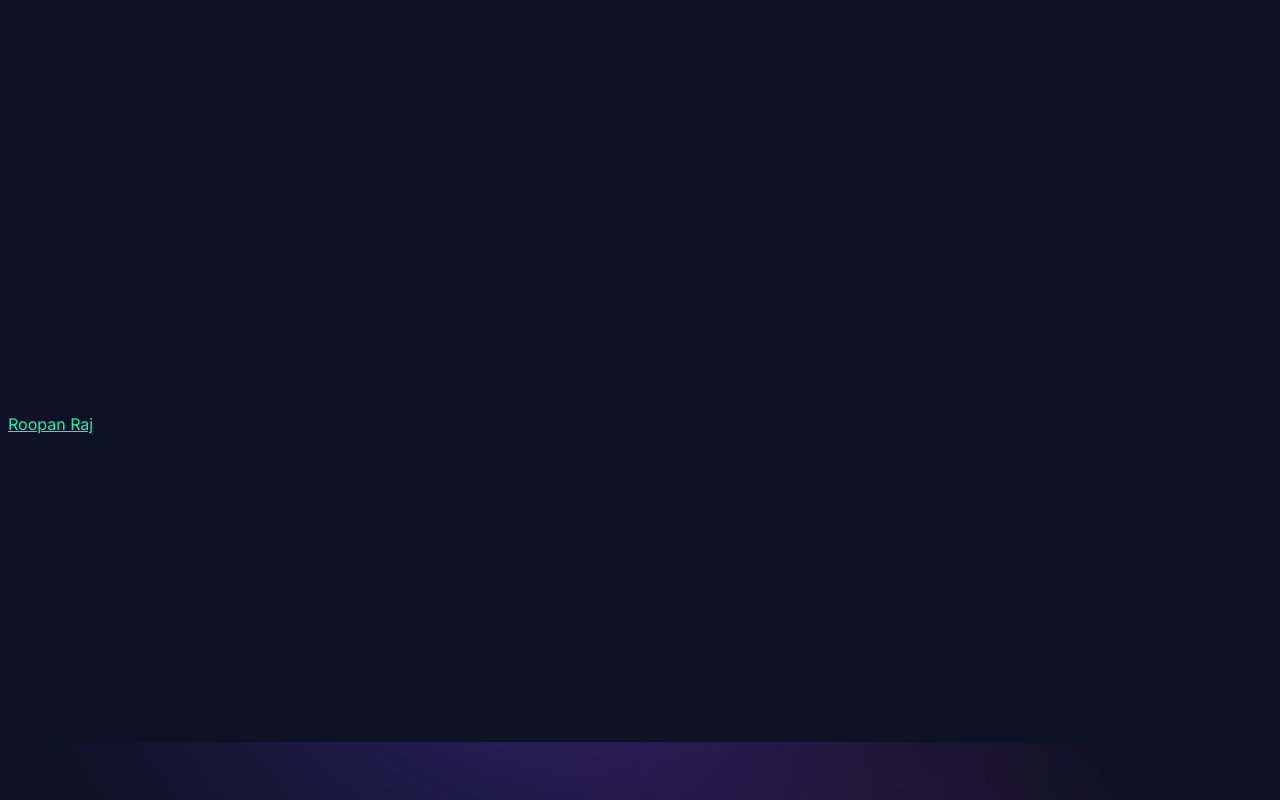
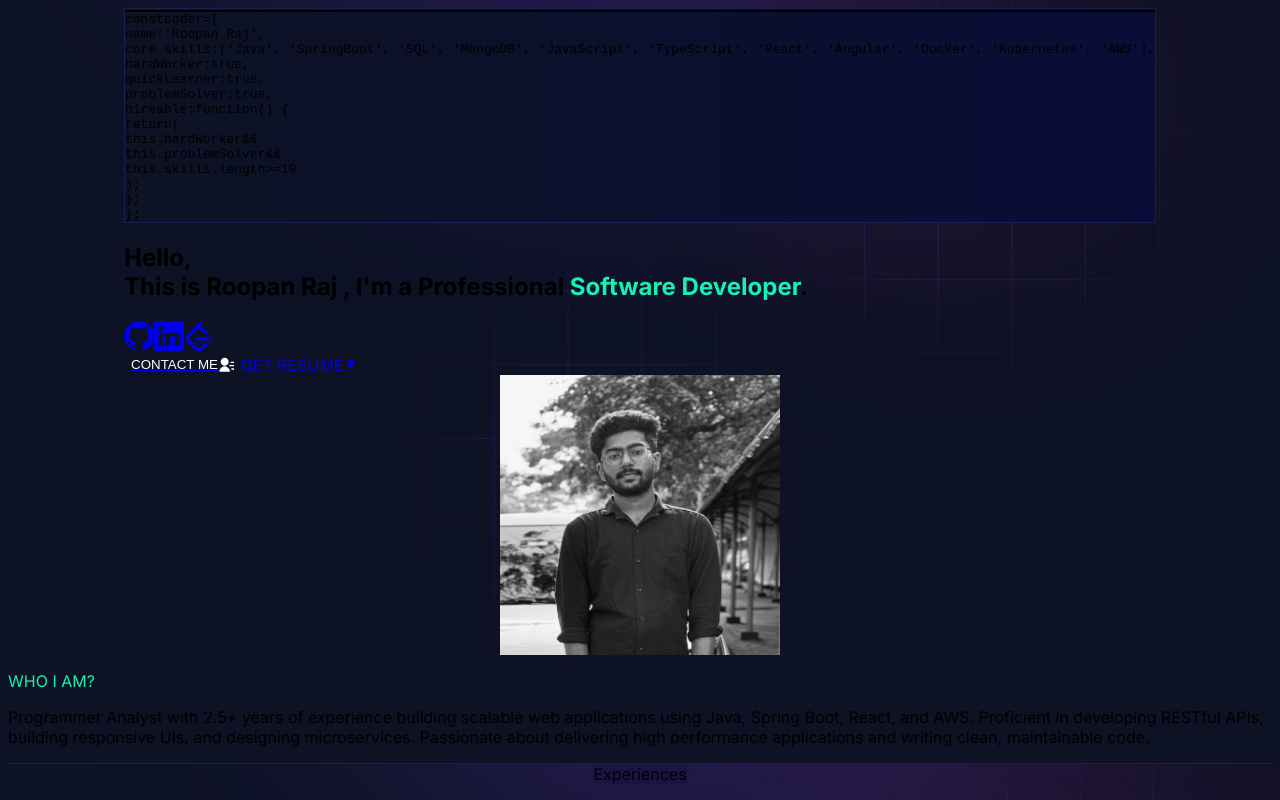
Before and after one commit to kj8220/Portfolio, a Next.js app: page / in a window 1280 px wide. Shown: the top 800 px of the page. Built offline with nearby package versions, Linux system fonts and the light colour scheme.

Commit message:
commented navbar

```diff
--- a/app/layout.js
+++ b/app/layout.js
@@ -4,7 +4,7 @@
 import { Inter } from "next/font/google";
 import dynamic from "next/dynamic";
 import Footer from "./components/footer";
-import Navbar from "./components/navbar";
+//import Navbar from "./components/navbar";
 import Providers from "./providers"; // Import the new Providers component
 import "./css/card.scss";
 import "./css/globals.scss";
@@ -22,7 +22,7 @@
       <body className={inter.className}>
         <Providers> {/* Wrap your layout's content with the Providers component */}
           <main className="min-h-screen relative mx-auto px-6 sm:px-12 lg:max-w-[70rem] xl:max-w-[76rem] 2xl:max-w-[92rem] text-white">
-            <Navbar />
+            {/* <Navbar /> */} {/* <-- COMMENT THIS OUT */}
             {children}
             <ScrollToTop />
           </main>
```
